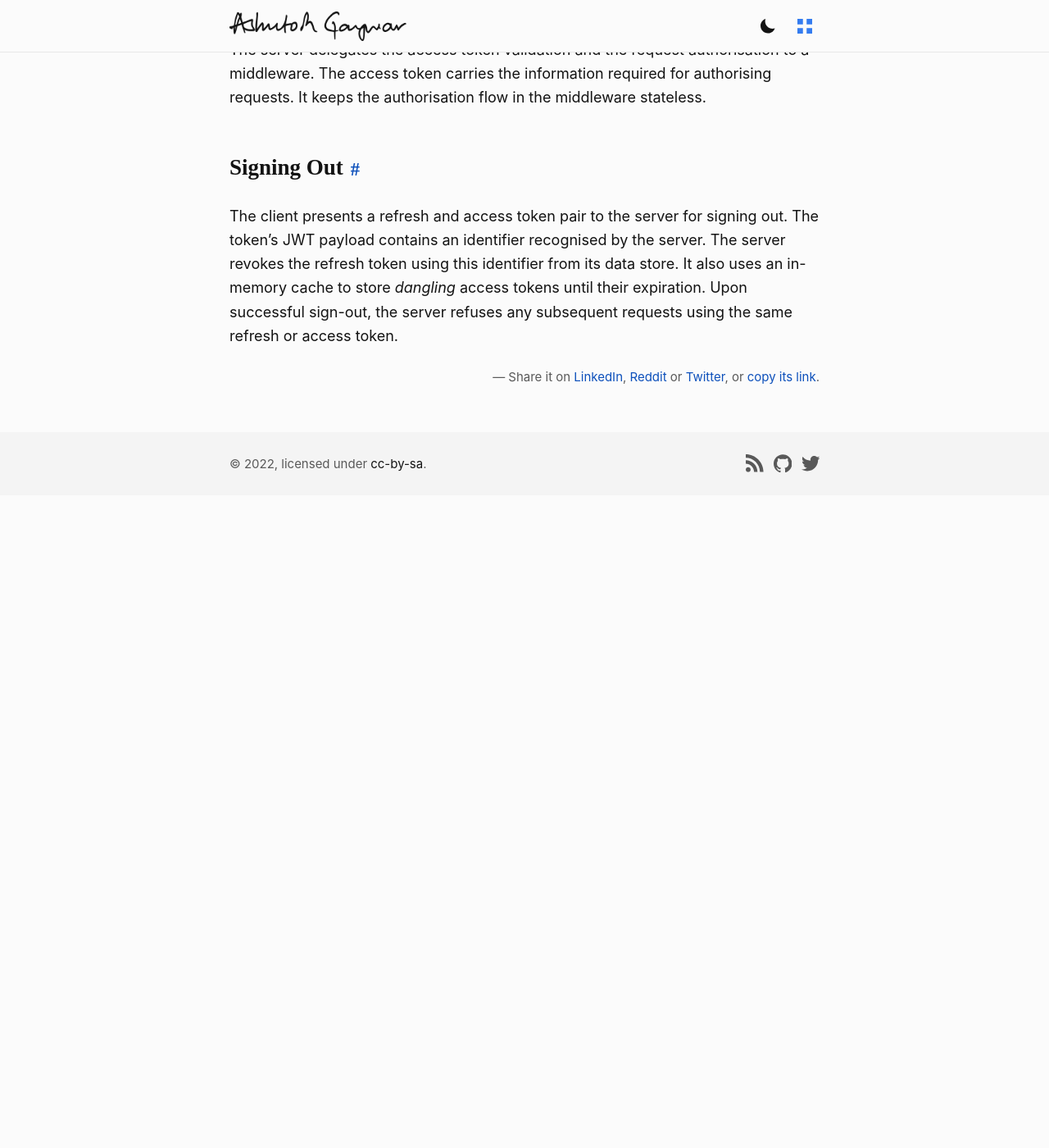
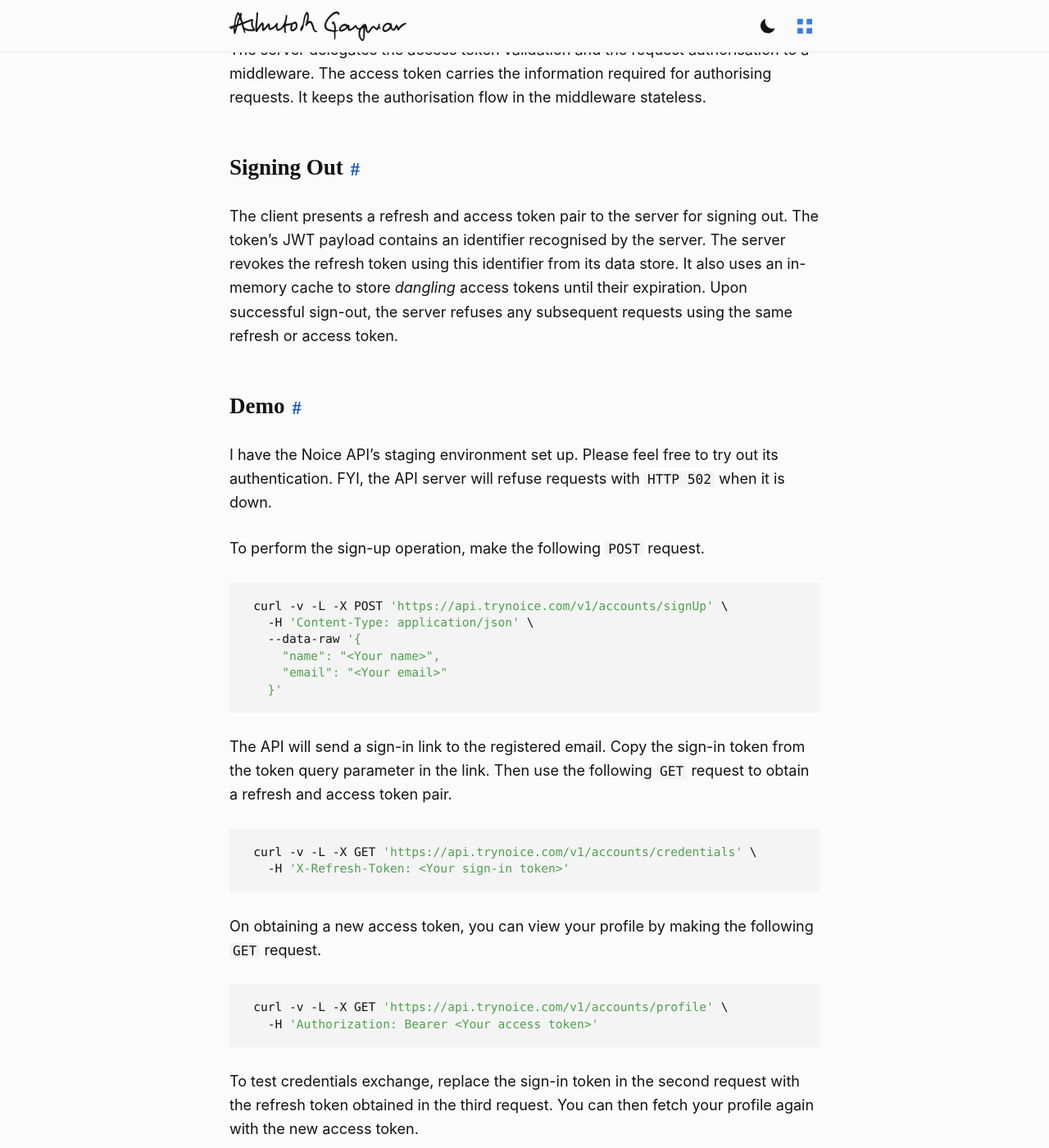
Before and after one commit to ashutoshgngwr/ashutoshgngwr.github.io, a Jekyll site: the page built from _posts/2022-05-02-noice-auth.md, in a window 1280 px wide and 1400 px high, scrolled down 3575 px. Shown: the whole window at 82% size. Built offline with Jekyll 4.4.1, drawn with Linux system fonts in a browser that asks for light colours; before the commit the page ends 4205 px from its top, so only the background shows below that; some of the changed text lies outside the part shown.

Commit message:
publish noice auth post

````diff
--- a/_drafts/noice-auth.md
+++ b/_posts/2022-05-02-noice-auth.md
@@ -1,7 +1,9 @@
 ---
+date: 2022-05-02 19:52:45 +0530
 image: noice-auth-0.png
 layout: post
 mathjax: false
+tags: noice backend authentication rest-api web
 title: Designing a passwordless authentication system for Noice
 ---
 
@@ -59,7 +61,7 @@ sign-in links with one-time passwords.
 
 ## Issuing New Credentials
 
-Clients regularly exchange credentials for keeping a user signed in. The server
+Clients regularly exchange their credentials to keep users signed in. The server
 implements an API endpoint to perform a credential exchange. Every time a
 credential exchange happens, the server renews the refresh and access token pair
 and extends their expiration.
@@ -99,3 +101,61 @@ The server revokes the refresh token using this identifier from its data store.
 It also uses an in-memory cache to store *dangling* access tokens until their
 expiration. Upon successful sign-out, the server refuses any subsequent requests
 using the same refresh or access token.
+
+## Demo
+
+I have the Noice API's staging environment set up. Please feel free to try out
+its authentication. FYI, the API server will refuse requests with `HTTP 502`
+when it is down.
+
+To perform the sign-up operation, make the following `POST` request.
+
+```sh
+curl -v -L -X POST 'https://api.trynoice.com/v1/accounts/signUp' \
+  -H 'Content-Type: application/json' \
+  --data-raw '{
+    "name": "<Your name>",
+    "email": "<Your email>"
+  }'
+```
+
+The API will send a sign-in link to the registered email. Copy the sign-in token
+from the token query parameter in the link. Then use the following `GET` request
+to obtain a refresh and access token pair.
+
+```sh
+curl -v -L -X GET 'https://api.trynoice.com/v1/accounts/credentials' \
+  -H 'X-Refresh-Token: <Your sign-in token>'
+```
+
+On obtaining a new access token, you can view your profile by making the
+following `GET` request.
+
+```sh
+curl -v -L -X GET 'https://api.trynoice.com/v1/accounts/profile' \
+  -H 'Authorization: Bearer <Your access token>'
+```
+
+To test credentials exchange, replace the sign-in token in the second request
+with the refresh token obtained in the third request. You can then fetch your
+profile again with the new access token.
+
+Make the following `GET` request with the latest refresh and access token pair
+to sign out.
+
+```sh
+curl -v -L -X GET 'https://api.trynoice.com/v1/accounts/signOut' \
+  -H 'X-Refresh-Token: <Your refresh token>' \
+  -H 'Authorization: Bearer <Your access token>'
+```
+
+Make the following `POST` request to sign-in again. Then perform a credentials
+exchange.
+
+```sh
+curl -v -L -X POST 'https://api.trynoice.com/v1/accounts/signIn' \
+  -H 'Content-Type: application/json' \
+  --data-raw '{
+    "email": "<Registered email>"
+  }'
+```
````
